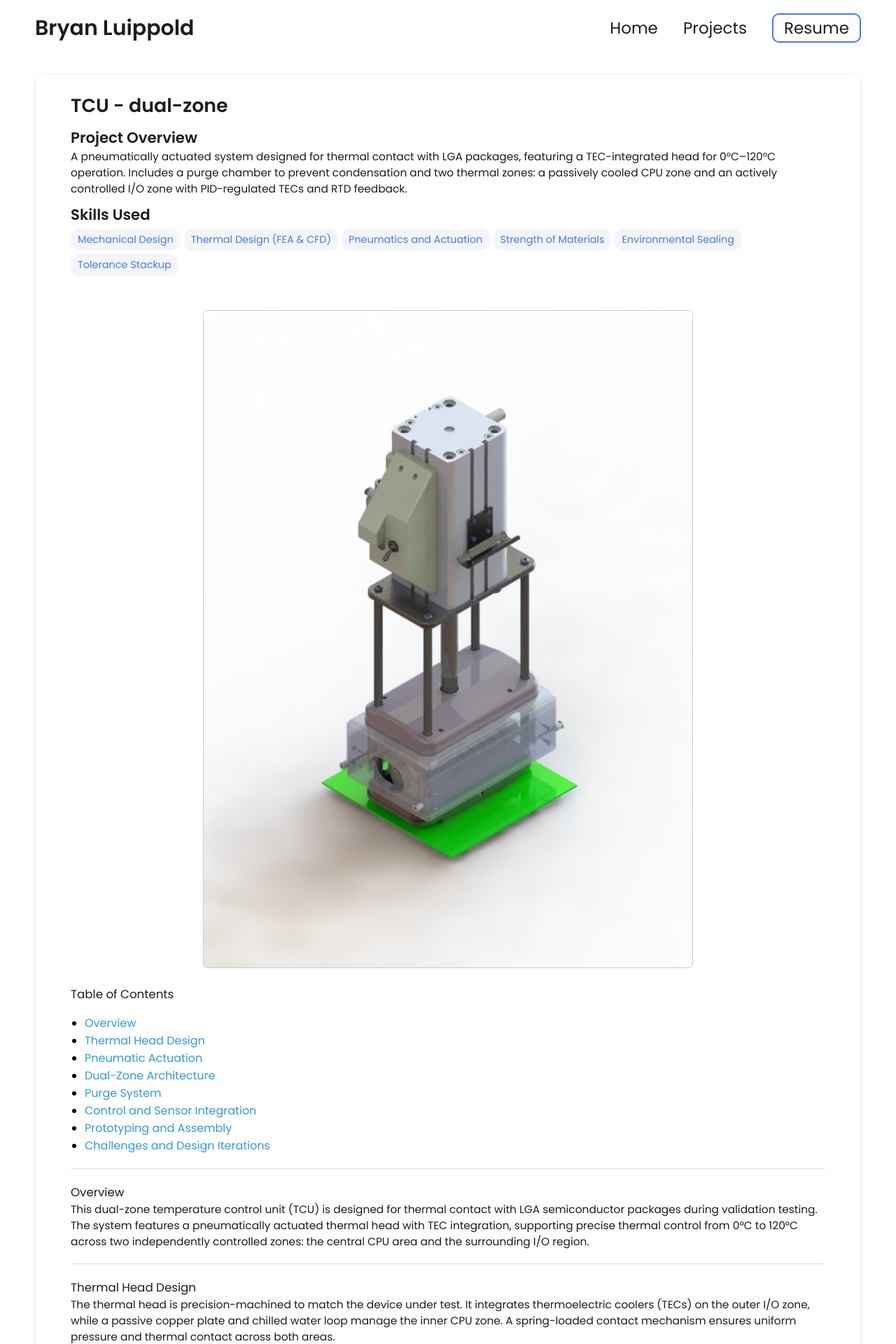
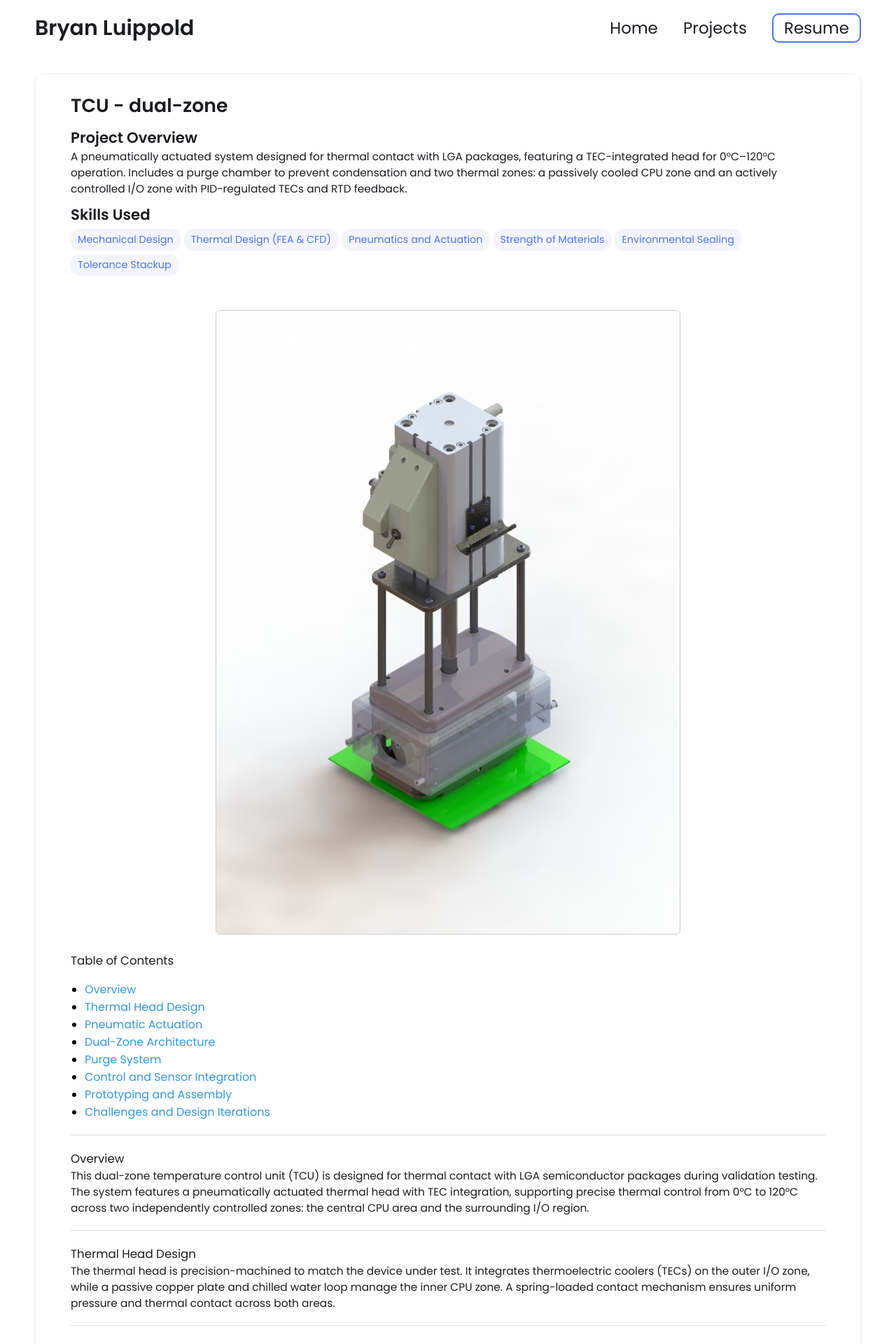
Before and after one commit to bluippold/bluippold.github.io, a Jekyll site: the page built from _projects/TCU1/index.md, in a window 1280 px wide. Shown: the top 1920 px of the page at 70% size. Built offline with Jekyll 4.4.1, drawn with Linux system fonts in a browser that asks for light colours.

Commit message:
Update index.md

```diff
--- a/_projects/TCU1/index.md
+++ b/_projects/TCU1/index.md
@@ -11,7 +11,8 @@ skills:
 - Tolerance Stackup
 ---
 
-<img src="/_projects/TCU1/TCU1.JPG" alt="Dual-zone TCU render" width="700" style="display: block; margin: 1.5rem auto; border: 1px solid #ccc; border-radius: 6px;" />
+<img src="/_projects/TCU1/TCU1.JPG" alt="Dual-zone TCU" class="centered-image" />
+
 
 
 ### Table of Contents
```
